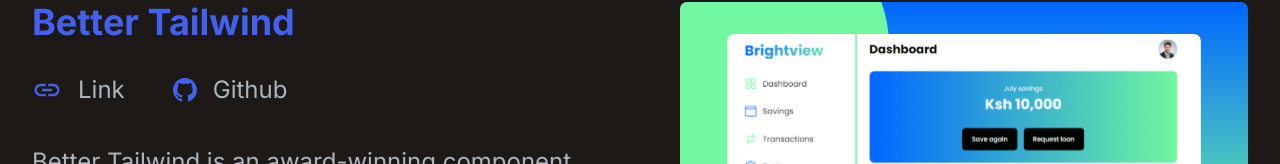
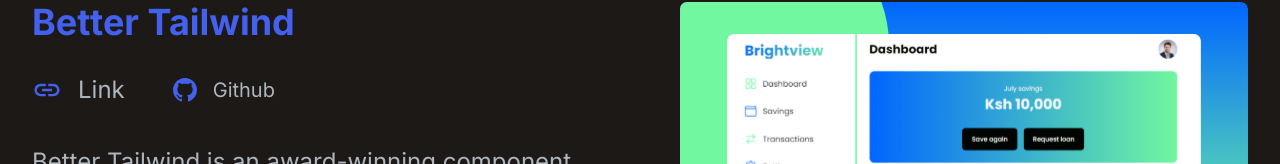
Before and after one commit to Jacobkyalo/my-blog, a Next.js app: page /projects in a window 1280 px wide. Shown: the part 426-590 px from the top of the page. Built offline with nearby package versions, Linux system fonts and the light colour scheme.

Commit message:
reduced fontsize of text

```diff
--- a/src/components/project-card.jsx
+++ b/src/components/project-card.jsx
@@ -26,11 +26,11 @@
               className="flex gap-x-4 items-center hover:text-blue transition-all duration-200 ease-in-out"
             >
               <BsGithub size={24} className="text-blue" />
-              <span className="text-xl lg:text-2xl">Github</span>
+              <span className="text-xl lg:text-xl">Github</span>
             </Link>
           </li>
         </ul>
-        <p className="text-darkWhite text-2xl my-10">
+        <p className="text-darkWhite text-lg lg:text-2xl my-10">
           Better Tailwind is an award-winning component library that provides
           the building blocks needed to create an accessible app with speed ⚡️.
         </p>
```
